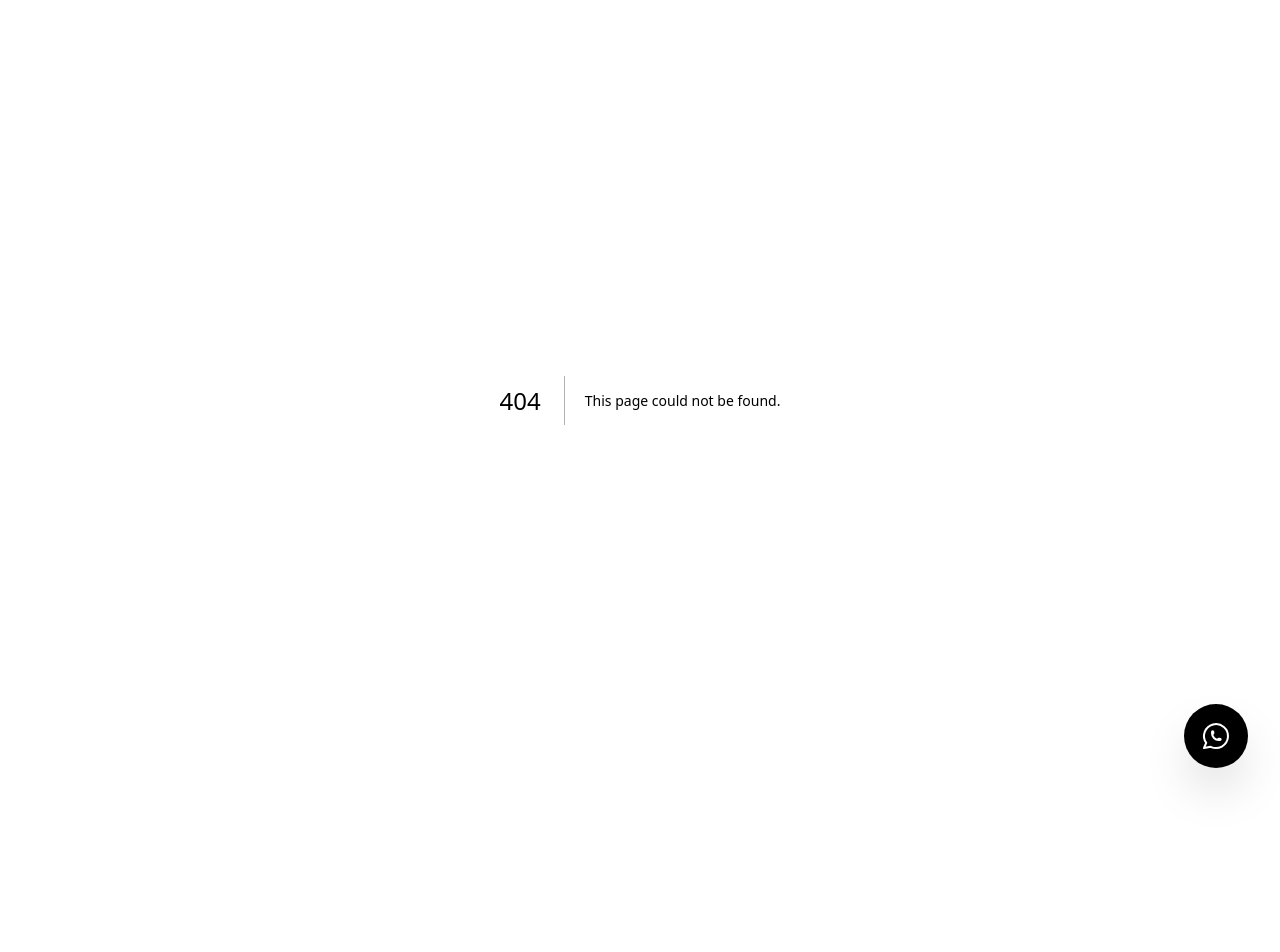
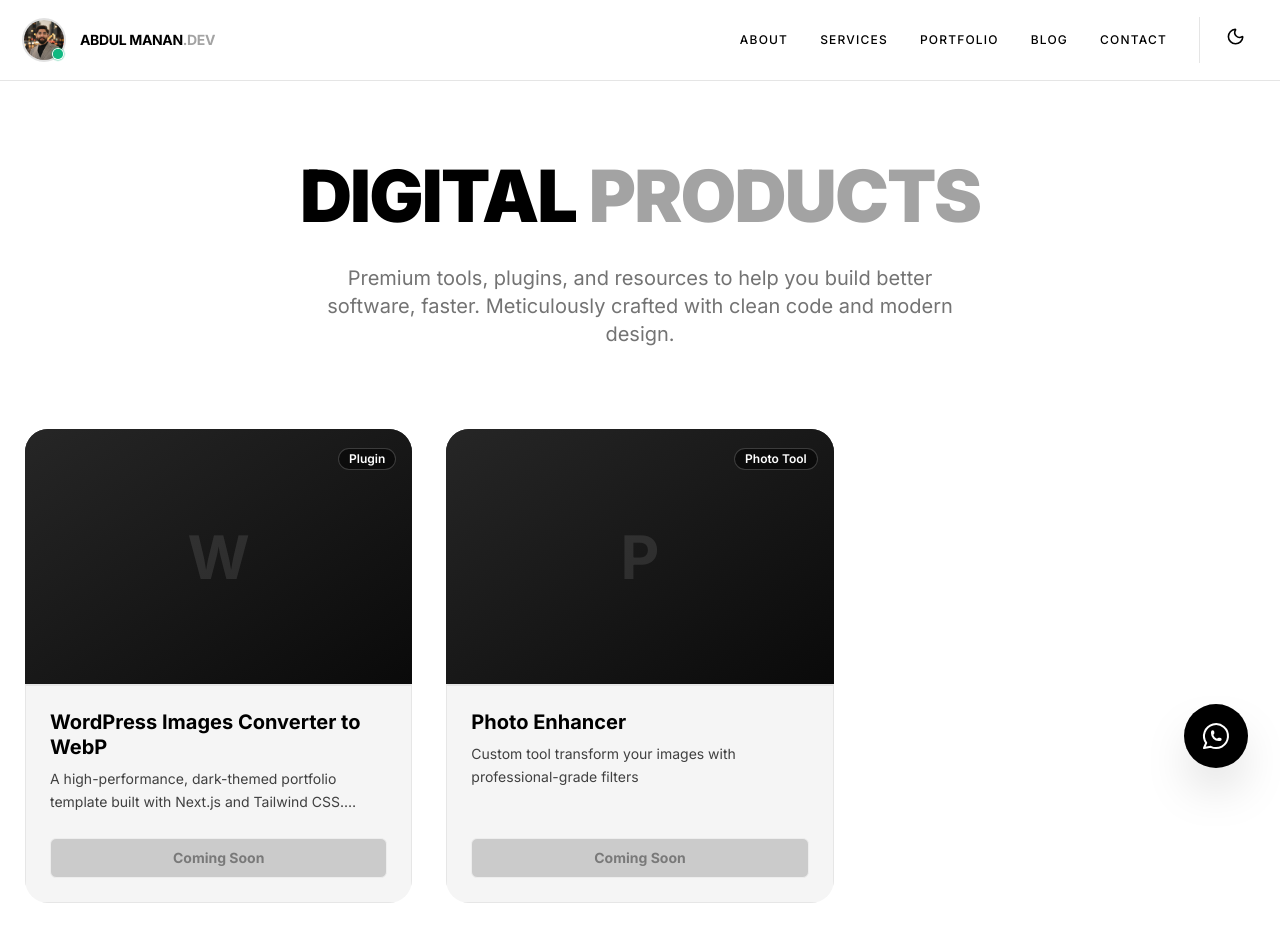
Before and after one commit to manan4641/portfolio, a Next.js app: page /products in a window 1280 px wide. Before the commit this address had no page. Shown: the top 952 px of the page. Before the commit the page ends 800 px from the top, so only its background shows below. Built offline with nearby package versions, Linux system fonts and the light colour scheme.

Commit message:
Updated Main Website Heading for SEO, and added Products page

```diff
--- a/src/app/layout.tsx
+++ b/src/app/layout.tsx
@@ -16,10 +16,10 @@ const inter = Inter({
 
 export const metadata: Metadata = {
   title: {
-    default: 'Abdul Manan - Senior Website Developer',
-    template: '%s | Abdul Manan - Senior Website Developer'
+    default: 'Abdul Manan - Web Development & WordPress Support | UAE, UK, AUstralia',
+    template: '%s | Abdul Manan - Web Development & WordPress Support'
   },
-  description: 'Senior Website Developer with global experience in UAE, UK, Australia & Pakistan. Specializing in high-performance WordPress, WooCommerce, React, and Next.js solutions.',
+  description: 'Senior Website Developer with global experience in UAE, UK, Australia & Pakistan. Specializing in WordPress and Webflow Development and Support!',
   keywords: [
     'Senior Website Developer',
     'Full Stack Developer',
@@ -50,22 +50,22 @@ export const metadata: Metadata = {
     type: 'website',
     locale: 'en_US',
     url: 'https://abdulmanan.dev',
-    siteName: 'Abdul Manan - Senior Full Stack Developer',
-    title: 'Abdul Manan - Senior Full Stack Web Developer | WordPress & Webflow Expert',
-    description: 'Senior Website Developer delivering high-performance digital solutions globally (UAE, UK, Australia). Expert in WordPress, Next.js, and Custom Development.',
+    siteName: 'Abdul Manan - Senior Website Developer',
+    title: 'Abdul Manan - Senior Web Developer | WordPress & Webflow Expert',
+    description: 'Senior Website Developer delivering high-performance digital solutions globally (UAE, UK, Australia). Expert in WordPress, Webflow, and Custom Development.',
     images: [
       {
         url: '/pfp.jpeg',
         width: 1200,
         height: 630,
-        alt: 'Abdul Manan - Senior Full Stack Developer',
+        alt: 'Abdul Manan - Senior Web Developer',
       },
     ],
   },
   twitter: {
     card: 'summary_large_image',
     title: 'Abdul Manan - Professional Website Developer in Pakistan',
-    description: 'Experienced WordPress & Next.js developer building high-performance websites for businesses globally.',
+    description: 'Experienced WordPress & Webflow developer building high-performance websites for businesses globally.',
     images: ['/pfp.jpeg'],
     creator: '@abdulmanan',
   },
@@ -95,7 +95,7 @@ export default function RootLayout({
     '@type': 'Person',
     name: 'Abdul Manan',
     url: 'https://abdulmanan.dev',
-    jobTitle: 'Senior Full Stack Developer',
+    jobTitle: 'Senior Website Developer',
     description: 'Senior Website Developer with global experience (UAE, UK, Australia, Pakistan). Specializing in high-performance WordPress, WooCommerce, React, and Next.js solutions.',
     address: {
       '@type': 'PostalAddress',
--- a/src/app/page.tsx
+++ b/src/app/page.tsx
@@ -21,8 +21,8 @@ export default function Home() {
         <Marquee className="py-1 md:py-4 [--duration:40s]" repeat={3} pauseOnHover>
           {[
             "Elementor", "PHP", "WooCommerce", "WordPress",
-            "TailwindCSS", "SEO Optimization", "Figma", "Webflow",
-            "HTML5", "CSS3", "jQuery", "React",
+            "TailwindCSS", "GA", "Figma", "Webflow", "CRM",
+            "HTML5", "CSS3", "jQuery", "React", "Framer"
           ].map((skill, i) => (
             <span key={i} className="text-lg md:text-3xl font-black uppercase text-black dark:text-white mx-3 md:mx-8">
               {skill}
@@ -52,7 +52,10 @@ export default function Home() {
                 "SEO & Performance Optimization",
                 "UI/UX Design & Prototyping",
                 "CMS Migration & Management",
-                "E-commerce Solutions"
+                "E-commerce Solutions",
+                "Landing Pages for Lead Gen",
+                "Webflow, Framer and Squarespace Support",
+                "Hosting/DNS"
               ].map((item, i) => (
                 <li key={i} className="flex items-center text-neutral-600 dark:text-neutral-400 font-medium">
                   <div className="w-1.5 h-1.5 rounded-full bg-black dark:bg-white mr-3" />
@@ -80,7 +83,7 @@ export default function Home() {
               <div className="flex flex-col md:flex-row justify-between items-start lg:items-center mb-4 md:mb-6 gap-3 md:gap-0">
                 <h3 className="text-3xl md:text-5xl font-bold text-white tracking-tight order-2 md:order-1">Aura Furniture</h3>
                 <span className="bg-white/20 backdrop-blur-md text-white text-xs md:text-sm px-3 py-1 rounded-full border border-white/20 uppercase tracking-widest order-1 md:order-2 self-start md:self-auto">Featured</span>
-              </div>
+              </div>f
               <p className="text-white/80 text-md md:text-xl mb-6 md:mb-8 max-w-sm md:max-w-lg">
                 Premium online furniture e-commerce store with modern design and seamless shopping experience.
               </p>
--- /dev/null
+++ b/src/app/products/ProductsClient.tsx
@@ -0,0 +1,58 @@
+"use client";
+
+import { ProductCard } from "@/components/ProductCard";
+import { products } from "@/data/products";
+import { motion } from "framer-motion";
+import Navbar from "@/components/Navbar";
+import Footer from "@/components/Footer";
+
+export default function ProductsPage() {
+    return (
+        <main className="min-h-screen bg-white dark:bg-black text-black dark:text-white transition-colors">
+            <Navbar />
+
+            {/* Header Section */}
+            <section className="pt-40 pb-20 px-6">
+                <div className="max-w-7xl mx-auto text-center">
+                    <motion.div
+                         initial={{ opacity: 0, y: 20, filter: "blur(20px)" }}
+                         animate={{ opacity: 1, y: 0, filter: "blur(0px)" }}
+                        transition={{ duration: 0.6 }}
+                    >
+                        <h1 className="text-5xl md:text-7xl font-black uppercase mb-8 bg-clip-text tracking-tight">Digital <span className="text-neutral-400">Products</span> </h1>
+                        <p className="text-lg md:text-xl text-muted-foreground max-w-2xl mx-auto leading-relaxed">
+                            Premium tools, plugins, and resources to help you build better software, faster.
+                            Meticulously crafted with clean code and modern design.
+                        </p>
+                    </motion.div>
+                </div>
+            </section>
+
+            {/* Products Grid */}
+            <section className="px-6 pb-32">
+                <div className="max-w-7xl mx-auto">
+                    <div className="grid grid-cols-1 md:grid-cols-2 lg:grid-cols-3 gap-8">
+                        {products.map((product, index) => (
+                            <motion.div
+                                key={product.id}
+                                initial={{ opacity: 0, y: 20 }}
+                                animate={{ opacity: 1, y: 0 }}
+                                transition={{ duration: 0.5, delay: index * 0.1 }}
+                            >
+                                <ProductCard product={product} />
+                            </motion.div>
+                        ))}
+                    </div>
+
+                    {products.length === 0 && (
+                        <div className="text-center py-20">
+                            <p className="text-neutral-500">No products found.</p>
+                        </div>
+                    )}
+                </div>
+            </section>
+
+            <Footer />
+        </main>
+    );
+}
--- /dev/null
+++ b/src/app/products/page.tsx
@@ -0,0 +1,10 @@
+import type { Metadata } from "next";
+import ProductsClient from "./ProductsClient";
+
+export const metadata: Metadata = {
+  alternates: { canonical: "/products" },
+};
+
+export default function Page() {
+  return <ProductsClient />;
+}
--- a/src/components/Hero.tsx
+++ b/src/components/Hero.tsx
@@ -83,16 +83,18 @@ export default function Hero() {
         <section ref={containerRef} className="min-h-[100dvh] md:h-screen w-full flex flex-col justify-start md:justify-center px-6 md:px-12 pt-32 md:pt-16 pb-0 relative overflow-hidden bg-white dark:bg-black text-black dark:text-white">
             <div className="max-w-7xl w-full mx-auto">
 
-
-                <div className="flex flex-col md:flex-row items-center justify-between gap-12 relative z-10">
-                    <h1 ref={textRef} className="text-5xl md:text-[8vw] leading-[0.9] font-black tracking-tighter uppercase dark:text-white text-black shrink-0 md:mt-0">
-                        <div className="py-2"><span className="hero-line block" style={{ transform: 'translate3d(0,0,0)', opacity: 0 }}>Senior</span></div>
-                        <div className="py-2"><span className="hero-line block" style={{ transform: 'translate3d(0,0,0)', opacity: 0 }}>Website</span></div>
-                        <div className="py-2"><span className="hero-line block text-neutral-400" style={{ transform: 'translate3d(0,0,0)', opacity: 0 }}>Developer</span></div>
+                <div className="flex flex-col lg:flex-row items-center justify-between gap-12 relative z-10">
+                    <h1 ref={textRef} className="text-5xl md:text-[clamp(3.75rem,6.5vw,7.25rem)] leading-[1.3] md:leading-[1] font-black tracking-tighter uppercase dark:text-white text-black md:mt-0 text-center md:text-left">
+                        <div className="block py-2 flex-1 min-w-0">
+                            <span className="hero-line block" style={{ transform: 'translate3d(0,0,0)', opacity: 0 }}>Website Developer</span>
+                            <span className="hero-line block text-neutral-400" style={{ transform: 'translate3d(0,0,0)', opacity: 0 }}> & Webflow
+                            </span>
+                            <span className="hero-line block text-neutral-400" style={{ transform: 'translate3d(0,0,0)', opacity: 0 }}>Maintenance</span>
+                        </div>
                     </h1>
 
                     {/* Profile Picture Next to Text */}
-                    <div className="hidden md:block relative w-64 h-64 lg:w-90 lg:h-80 shrink-0 overflow-hidden rounded-full border-4 border-neutral-200 dark:border-neutral-800 grayscale hover:grayscale-0 transition-all duration-500">
+                    <div className="hidden lg:block relative w-80 h-96 lg:w-90 lg:h-96 shrink-0 overflow-hidden rounded-full border-4 border-neutral-200 dark:border-neutral-800 grayscale hover:grayscale-0 transition-all duration-500">
                         <Image
                             src="/pfp.jpeg"
                             alt="Abdul Manan - Senior Website Developer"
@@ -104,8 +106,8 @@ export default function Hero() {
                 </div>
 
                 {/* Mobile Profile Pic (below text) */}
-                <div className="md:hidden w-full flex justify-center my-8">
-                    <div className="relative w-48 h-48 shrink-0 overflow-hidden rounded-full border-4 border-neutral-200 dark:border-neutral-800 grayscale hover:grayscale-0 transition-all duration-500">
+                <div className="lg:hidden w-full flex justify-center my-8">
+                    <div className="relative w-48 h-64 shrink-0 overflow-hidden rounded-full border-4 border-neutral-200 dark:border-neutral-800 grayscale hover:grayscale-0 transition-all duration-500">
                         <Image
                             src="/pfp.jpeg"
                             alt="Abdul Manan - Experienced WordPress Developer"
@@ -115,10 +117,10 @@ export default function Hero() {
                         />
                     </div>
                 </div>
-
+                <h2 className="max-w-4xl font-bold text-neutral-600 dark:text-neutral-400 md:text-xl text-center lg:text-left mt-6"> A portfolio documenting my journey as a web developer (WordPress, Webflow, Framer) </h2>
                 <div className="flex flex-col md:flex-row justify-between items-center mt-8 border-t border-neutral-200 dark:border-neutral-800 pt-6">
-                    <p ref={subRef} className="max-w-4xl text-base md:text-lg font-light text-neutral-600 dark:text-neutral-400 mb-8 md:mb-0 leading-relaxed" style={{ transform: 'translate3d(0,0,0)'}}>
-                        Senior Web Developer/ Web Support Engineer with 7+ years of experience building, maintaining, and optimizing websites for corporate and international clients. I specialize in WordPress development, Webflow CMS maintenance, performance optimization, security, migrations, and domain/DNS management, delivering stable, high-performing websites in fast-paced environments.
+                    <p ref={subRef} className="max-w-3xl lg:max-w-4xl text-base md:text-lg font-light text-neutral-600 dark:text-neutral-400 mb-8 lg:mb-0 leading-relaxed" style={{ transform: 'translate3d(0,0,0)'}}>
+                    Building fast, conversion-focused sites for startups, real estate and construction teams in Australia UAE, UK & Pakistan as a Senior Website Developer/ Web Support Engineer with 7+ years of experience. I specialize in WordPress development, Webflow CMS maintenance, Framer CMS, SquareSpace performance optimization, security, migrations, and domain/DNS management, delivering stable, high-performing websites in fast-paced environments.
                     </p>
                     {/* Removed Profile Picture from Bottom */}
 
--- a/src/components/Navbar.tsx
+++ b/src/components/Navbar.tsx
@@ -33,6 +33,7 @@ export default function Navbar() {
                             fill
                             className="object-cover"
                             priority
+                            sizes="(max-width: 768px) 100vw, (max-width: 1200px) 50vw, 33vw"
                         />
                     </div>
 
--- /dev/null
+++ b/src/components/ProductCard.tsx
@@ -0,0 +1,73 @@
+"use client";
+
+import { Product } from "@/data/products";
+import { motion } from "framer-motion";
+import { ExternalLink, ShoppingCart } from "lucide-react";
+import Image from "next/image";
+import Link from "next/link";
+import { Button } from "./ui/button";
+import { Badge } from "./ui/badge";
+
+interface ProductCardProps {
+    product: Product;
+}
+
+export const ProductCard = ({ product }: ProductCardProps) => {
+    return (
+        <motion.div
+            whileHover={{ scale: 1.02 }}
+            transition={{ duration: 0.3, ease: "easeOut" }}
+            className="group relative flex flex-col overflow-hidden rounded-3xl border border-white/10 bg-white/5 backdrop-blur-3xl transition-all hover:bg-white/10 h-full"
+        >
+            <div className="absolute inset-0 z-0 bg-gradient-to-br from-primary/10 via-transparent to-accent/10 opacity-0 transition-opacity duration-500 group-hover:opacity-100" />
+
+            {/* Image Container */}
+            <div className="relative h-64 w-full overflow-hidden bg-neutral-700 border-b border-white/4">
+                <div className="absolute inset-0 flex items-center justify-center bg-gradient-to-br from-neutral-800 to-neutral-950">
+                    {/* Placeholder for actual image if not available */}
+                    <span className="text-6xl font-bold text-white/10 font-display">{product.title.charAt(0)}</span>
+                </div>
+                {/* If we had real images, we would use Next/Image here */}
+                {/*
+        <Image
+          src={product.image}
+          alt={product.title}
+          fill
+          className="object-cover transition-transform duration-500 group-hover:scale-105"
+        />
+        */}
+
+                <div className="absolute top-4 right-4">
+                    <Badge variant="secondary" className="bg-black/50 backdrop-blur-md text-white border-white/20">
+                        {product.category}
+                    </Badge>
+                </div>
+            </div>
+
+            <div className="relative z-10 flex flex-1 flex-col p-6 bg-neutral-100 dark:bg-neutral-900 border">
+                <div className="flex items-start justify-between mb-2">
+                    <h3 className="text-xl font-bold font-display leading-tight">{product.title}</h3>
+                    {/* <span className="text-lg font-bold text-emerald-400 font-sans">{product.price}</span> */}
+                </div>
+
+                <p className="text-neutral-700 dark:text-neutral-300 text-sm leading-relaxed mb-6 line-clamp-2">
+                    {product.description}
+                </p>
+
+                <div className="mt-auto">
+                    {product.link ? (
+                        <Link href={product.link} target="_blank" className="block">
+                            <Button className="w-full text-white bg-neutral-900 dark:bg-white dark:text-black hover:opacity-80 font-bold" size="lg">
+                                View Details <ExternalLink size={16} className="ml-2" />
+                            </Button>
+                        </Link>
+                    ) : (
+                        <Button className="w-full border bg-neutral-400 dark:bg-neutral-500 font-bold dark:text-neutral-200" disabled variant="secondary">
+                            Coming Soon
+                        </Button>
+                    )}
+                </div>
+            </div>
+        </motion.div>
+    );
+};
--- /dev/null
+++ b/src/data/products.ts
@@ -0,0 +1,30 @@
+export interface Product {
+    id: string;
+    title: string;
+    description: string;
+    // price: string;
+    image: string;
+    category: string;
+    link?: string;
+}
+
+export const products: Product[] = [
+    {
+        id: "1",
+        title: "WordPress Images Converter to WebP",
+        description: "A high-performance, dark-themed portfolio template built with Next.js and Tailwind CSS. Perfect for developers and designers.",
+        //price: "$49",
+        image: "/products/portfolio-template.jpg", // Placeholder path
+        category: "Plugin",
+        //link: "#"
+    },
+    {
+        id: "2",
+        title: "Photo Enhancer",
+        description: "Custom tool transform your images with professional-grade filters",
+        //price: "$99",
+        image: "/products/ecommerce-kit.jpg", // Placeholder path
+        category: "Photo Tool",
+        //link: "#"
+    },
+];
```
Also changed, not shown: raw.jpeg (deleted).
